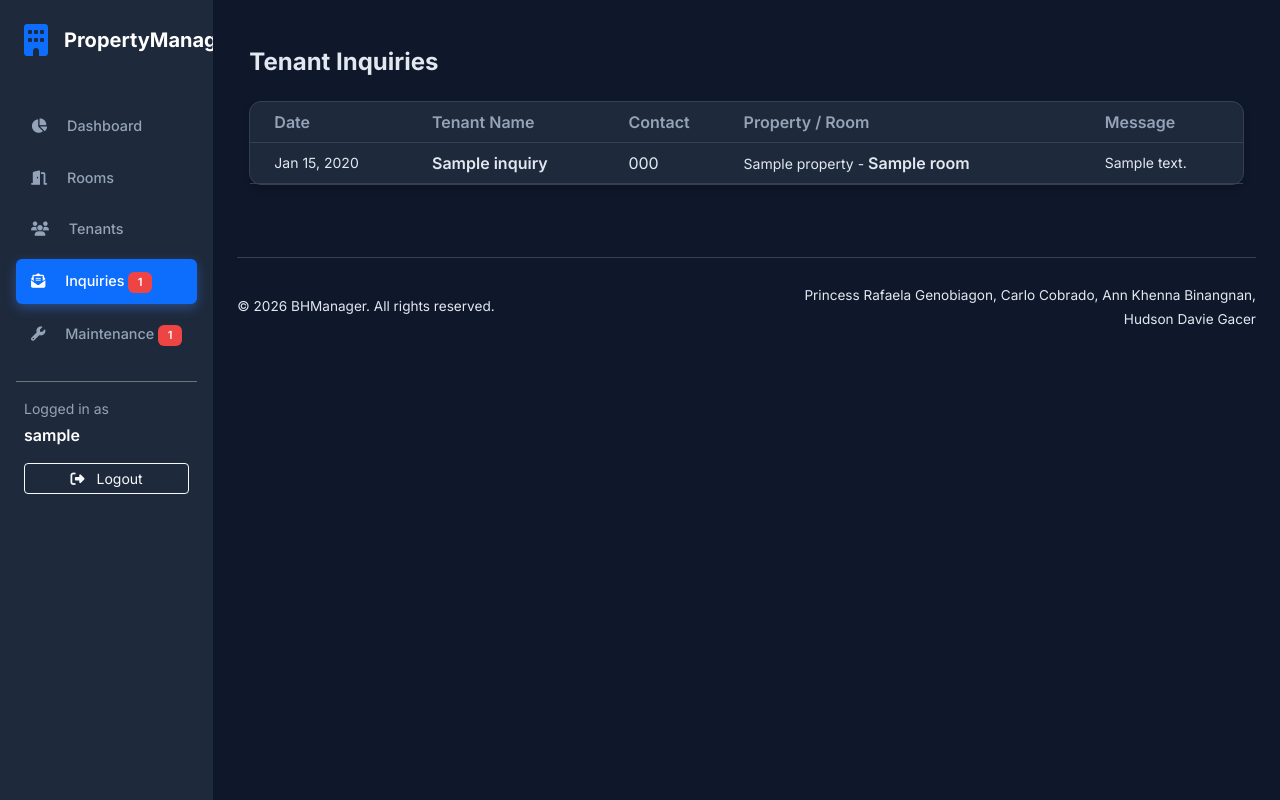
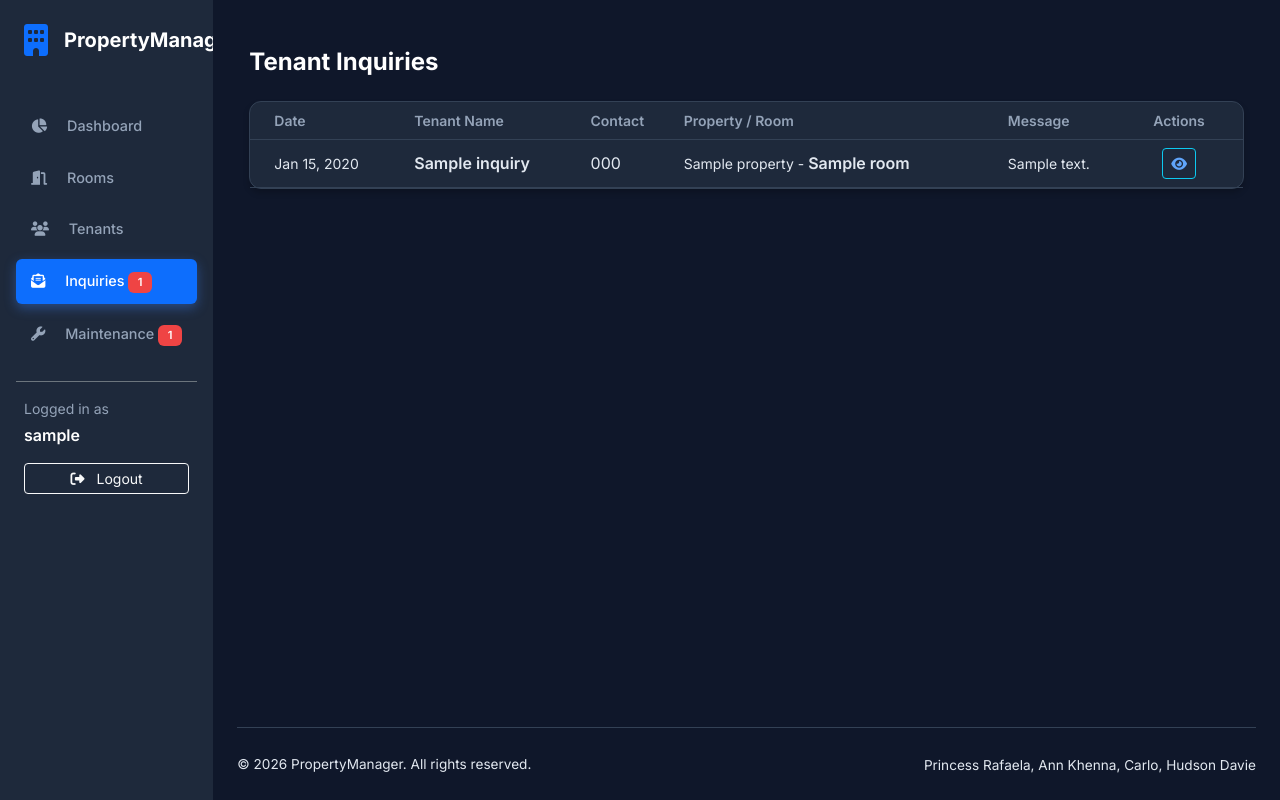
Before and after one commit to hdsn211/BHPropManagement, a Django app: page /inquiries/ in a window 1280 px wide. Run offline with Django 5.2, Linux system fonts and the light colour scheme; a user stored in the database is signed in; tables that the repository leaves empty hold one stand-in row (values such as "Sample post").

Commit message:
Cleaning again

```diff
--- a/core/templates/core/base.html
+++ b/core/templates/core/base.html
@@ -33,7 +33,13 @@
         .sidebar-link.active { background-color: #3b82f6; color: #FFFFFF !important; box-shadow: 0 4px 12px rgba(59, 130, 246, 0.4); }
 
         /* --- MAIN CONTENT AREA --- */
-        .main-content { min-height: 100vh; background-color: #0f172a; padding: 1.5rem !important; }
+        .main-content {
+            display: flex;
+        flex-direction: column;
+        min-height: 100vh;
+        background-color: #0f172a;
+        padding: 1.5rem !important;
+        }
 
         /* Force light text & kill stray white backgrounds */
         .main-content .bg-white, .main-content .bg-light, .main-content .text-bg-light, .main-content .card.bg-white {
@@ -86,6 +92,10 @@
         .badge.bg-secondary, .badge.bg-secondary-subtle { background-color: #64748b !important; color: #ffffff !important; }
         .badge.bg-warning, .badge.bg-warning-subtle { background-color: #eab308 !important; color: #000000 !important; }
         .badge.bg-primary, .badge.bg-primary-subtle { background-color: #3b82f6 !important; color: #ffffff !important; }
+
+        footer {
+            margin-top: auto !important;
+        }
     </style>
 </head>
 <body>
@@ -155,11 +165,12 @@
             </div>
 
             <!-- RIGHT: MAIN CONTENT AREA -->
-            <div class="col-12 col-lg-10 main-content p-3 p-lg-4">
-                <!-- Mobile Menu -->
+            <div class="col-12 col-lg-10 main-content p-3 p-lg-4 d-flex flex-column">
+
+                <!-- MOBILE MENU (Keep your existing mobile menu here) -->
                 <div class="d-lg-none shadow-sm rounded p-3 mb-4 d-flex justify-content-between align-items-center" style="background-color: #1e293b; border: 1px solid #334155;">
                     <a class="text-white fw-bold text-decoration-none" href="{% url 'dashboard' %}">
-                        <i class="fas fa-building me-2 text-primary"></i>PropertyManager
+                        <i class="fas fa-building me-2 text-primary"></i>PropManager
                     </a>
                     <div class="dropdown">
                         <button class="btn btn-dark btn-sm" type="button" data-bs-toggle="dropdown">
@@ -181,28 +192,28 @@
                     </div>
                 </div>
 
-                {% block content %}
+                <!-- PUSHES THE CONTENT UP AND FOOTER DOWN -->
+                <div class="flex-grow-1">
+                    {% block content %}
 
-                {% endblock %}
+                    {% endblock %}
+                </div>
+
                 <!-- --- FOOTER --- -->
-                <footer class="mt-5 pt-4 border-top" style="border-color: #334155 !important;">
+                <footer class="mt-4 pt-4 border-top" style="border-color: #334155 !important;">
                     <div class="row align-items-center">
                         <div class="col-md-6">
                             <p class="text-muted mb-0" style="font-size: 0.85rem;">
-                                &copy; 2026 BHManager. All rights reserved.
+                                &copy; 2026 PropertyManager. All rights reserved.
                             </p>
                         </div>
                         <div class="col-md-6 text-md-end">
                             <span class="text-muted" style="font-size: 0.85rem;">
-                                Princess Rafaela Genobiagon, Carlo Cobrado, Ann Khenna Binangnan, Hudson Davie Gacer
+                                Princess Rafaela, Ann Khenna, Carlo, Hudson Davie
                             </span>
                         </div>
                     </div>
                 </footer>
-
-            </div>
-        </div>
-    </div>
             </div>
         </div>
     </div>
--- a/payments/models.py
+++ b/payments/models.py
@@ -36,6 +36,7 @@ class Inquiry(models.Model):
 
     STATUS_CHOICES = [
         ('PENDING', 'Pending'),
+        ('READ', 'Read'),
         ('RESOLVED', 'Resolved'),
     ]
 
--- a/payments/templates/payments/inquiry_list.html
+++ b/payments/templates/payments/inquiry_list.html
@@ -2,34 +2,42 @@
 
 {% block content %}
 <div class="container-fluid py-4">
-    <h4 class="fw-bold text-dark mb-4">Tenant Inquiries</h4>
+    <h4 class="fw-bold text-white mb-4">Tenant Inquiries</h4>
 
     <div class="card solid-card">
         <div class="card-body p-0">
             <table class="table table-hover mb-0 align-middle">
-                <thead class="table-light">
+                <thead>
                     <tr>
-                        <th class="ps-4">Date</th>
-                        <th>Tenant Name</th>
-                        <th>Contact</th>
-                        <th>Property / Room</th>
-                        <th>Message</th>
+                        <th class="ps-4 text-white small">Date</th>
+                        <th class="text-white small">Tenant Name</th>
+                        <th class="text-white small">Contact</th>
+                        <th class="text-white small">Property / Room</th>
+                        <th class="text-white small">Message</th>
+                        <th class="pe-4 text-center text-white small">Actions</th>
                     </tr>
                 </thead>
                 <tbody>
                     {% for inquiry in inquiries %}
                     <tr>
                         <td class="ps-4 text-muted small">{{ inquiry.created_at|date:"M d, Y" }}</td>
-                        <td class="fw-semibold">{{ inquiry.name }}</td>
-                        <td>{{ inquiry.contact_number }}</td>
+                        <td class="fw-semibold text-white">{{ inquiry.name }}</td>
+                        <td class="text-white">{{ inquiry.contact_number }}</td>
                         <td>
-                            <span class="text-muted small">{{ inquiry.property.name }} - </span>
-                            <span class="fw-semibold">{{ inquiry.room.name }}</span>
+                            <span class="text-muted small">{{ inquiry.property.name|default:"N/A" }} - </span>
+                            <span class="fw-semibold text-white">{{ inquiry.room.name }}</span>
                         </td>
                         <td class="text-muted small" style="max-width: 250px;">{{ inquiry.message|truncatewords:10 }}</td>
+
+                        <!-- Mark as Read Button -->
+                        <td class="pe-4 text-center">
+                            <a href="{% url 'mark_inquiry_read' inquiry.id %}" class="btn btn-sm btn-outline-info" title="Mark as Read & Dismiss">
+                                <i class="fas fa-eye"></i>
+                            </a>
+                        </td>
                     </tr>
                     {% empty %}
-                    <tr><td colspan="5" class="text-center text-muted py-5">No inquiries yet.</td></tr>
+                    <tr><td colspan="6" class="text-center text-muted py-5">No inquiries yet.</td></tr>
                     {% endfor %}
                 </tbody>
             </table>
--- a/payments/urls.py
+++ b/payments/urls.py
@@ -14,4 +14,5 @@ urlpatterns = [
     path('generate-dues/', views.generate_dues, name='generate_dues'),
     path('maintenance/', views.MaintenanceListView.as_view(), name='maintenance_list'),
     path('maintenance/update/<int:id>/', views.update_maintenance_status, name='update_maintenance_status'),
+    path('inquiry/<int:id>/read/', views.mark_inquiry_read, name='mark_inquiry_read'),
 ]
--- a/payments/views.py
+++ b/payments/views.py
@@ -86,6 +86,14 @@ def inquiry_list(request):
     return render(request, 'payments/inquiry_list.html', {'inquiries': inquiries})
 
 @login_required
+def mark_inquiry_read(request, id):
+    inquiry = get_object_or_404(Inquiry, id=id)
+    inquiry.status = 'READ'
+    inquiry.save()
+    messages.success(request, "Inquiry marked as read.")
+    return redirect('inquiry_list')
+
+@login_required
 def generate_dues(request):
     if request.method == 'POST':
         today = timezone.now().date()
```
Also changed, not shown: properties/templates/properties/public_home.html (+12 -6 lines), properties/templates/properties/public_room_list.html (+15 -4 lines), payments/migrations/0004_alter_inquiry_status.py (added).
